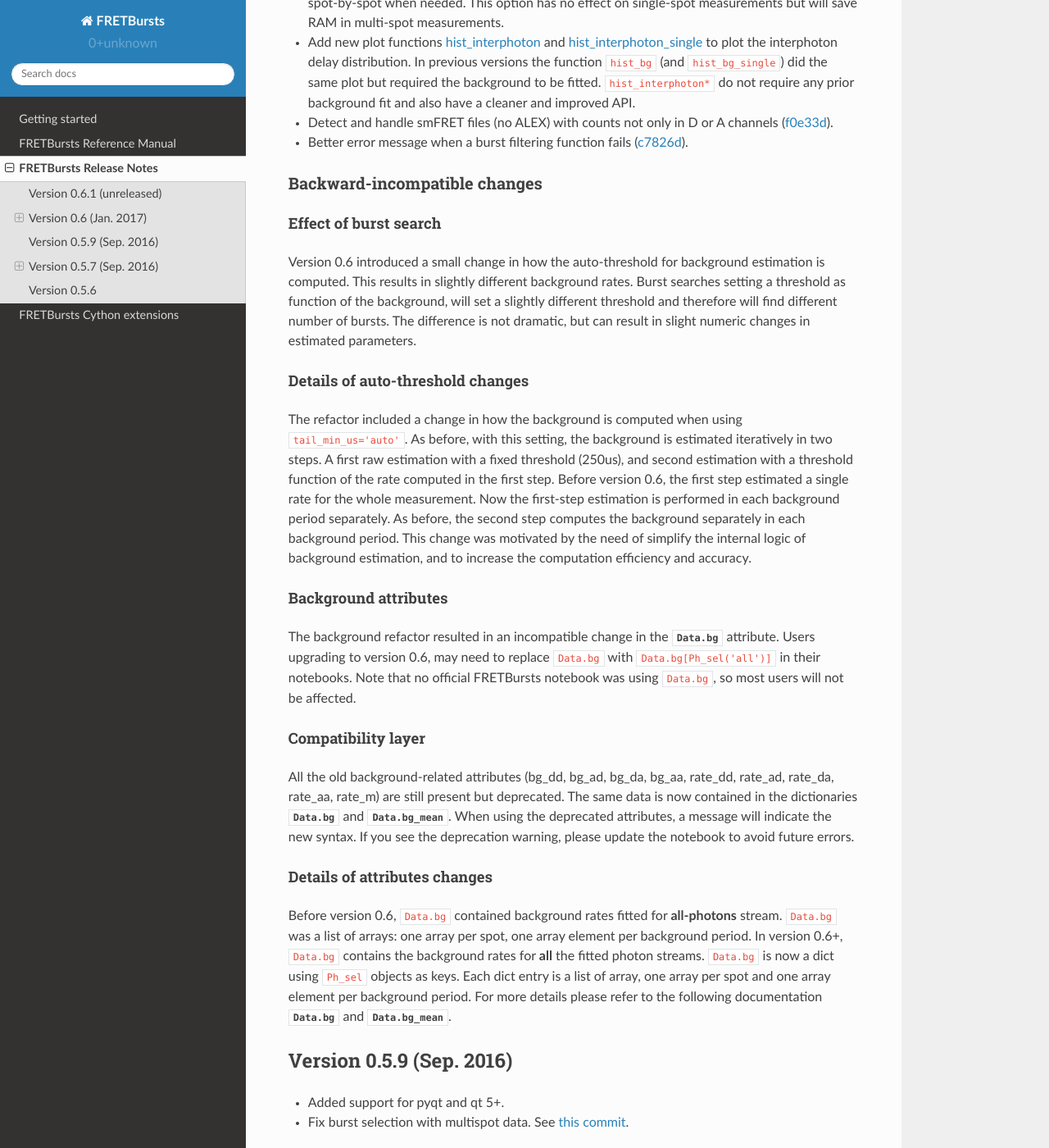
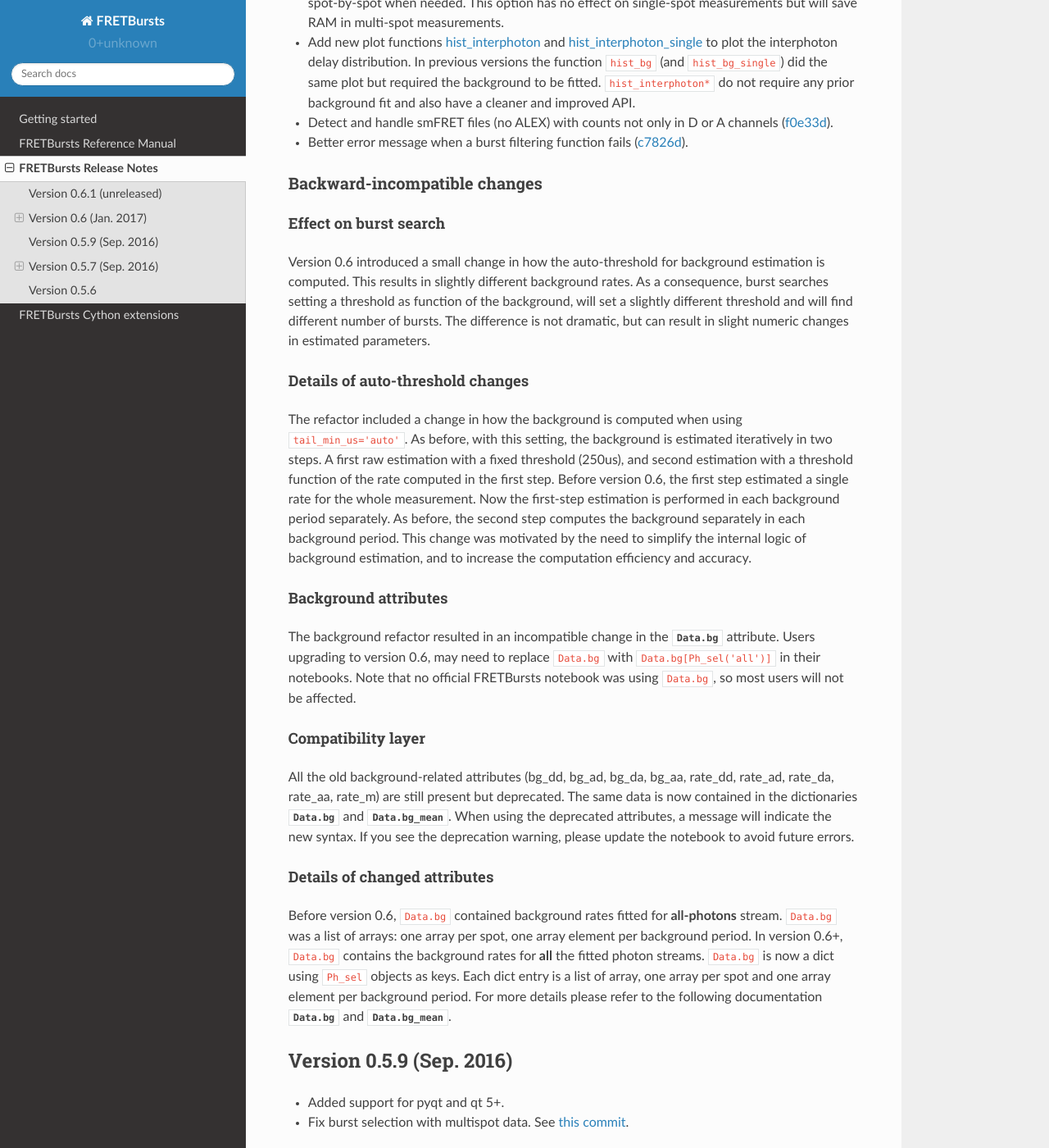
Before and after one commit to tritemio/FRETBursts, a Sphinx documentation site: the page built from docs/source/releasenotes.rst, in a window 1280 px wide and 1400 px high, scrolled down 863 px. Shown: the whole window at 82% size. Built offline with Sphinx 7.4.7 and the Read the Docs theme 2.0.0, drawn with Linux system fonts in a browser that asks for light colours; the version number could not be read and is left out.

Commit message:
Update releasenotes.rst

```diff
--- a/docs/source/releasenotes.rst
+++ b/docs/source/releasenotes.rst
@@ -58,12 +58,12 @@ Version 0.6 (Jan. 2017)
 Backward-incompatible changes
 ^^^^^^^^^^^^^^^^^^^^^^^^^^^^^
 
-Effect of burst search
+Effect on burst search
 """"""""""""""""""""""
 Version 0.6 introduced a small change in how the auto-threshold
 for background estimation is computed. This results in slightly different
-background rates. Burst searches setting a threshold as function of the
-background, will set a slightly different threshold and therefore
+background rates. As a consequence, burst searches setting a threshold
+as function of the background, will set a slightly different threshold and
 will find different number of bursts. The difference is not dramatic,
 but can result in slight numeric changes in estimated parameters.
 
@@ -77,7 +77,7 @@ rate computed in the first step. Before version 0.6, the first step estimated
 a single rate for the whole measurement. Now the first-step estimation is
 performed in each background period separately. As before, the second step
 computes the background separately in each background period.
-This change was motivated by the need of simplify the internal logic
+This change was motivated by the need to simplify the internal logic
 of background estimation, and to increase the computation efficiency
 and accuracy.
 
@@ -99,7 +99,7 @@ When using the deprecated attributes, a message will indicate the new syntax.
 If you see the deprecation warning, please update the notebook
 to avoid future errors.
 
-Details of attributes changes
+Details of changed attributes
 """""""""""""""""""""""""""""
 
 Before version 0.6, `Data.bg` contained background rates
```
